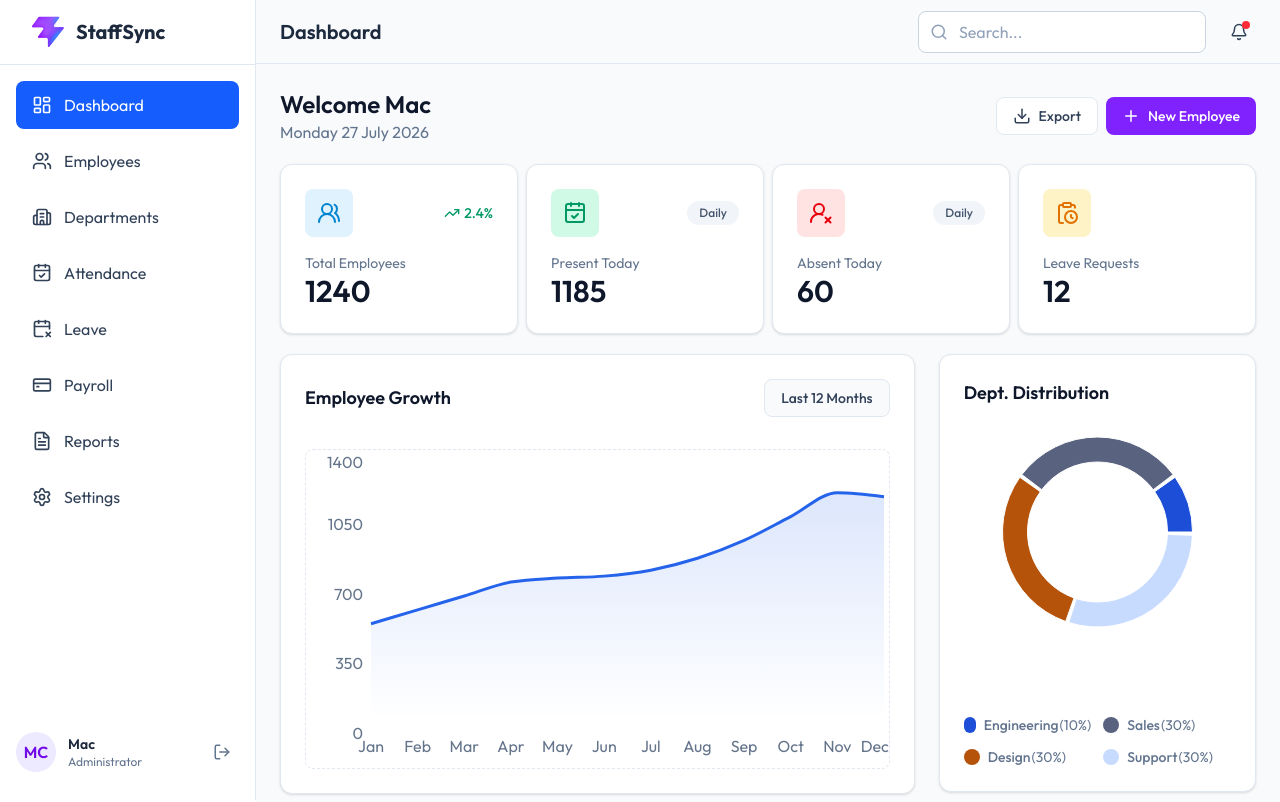
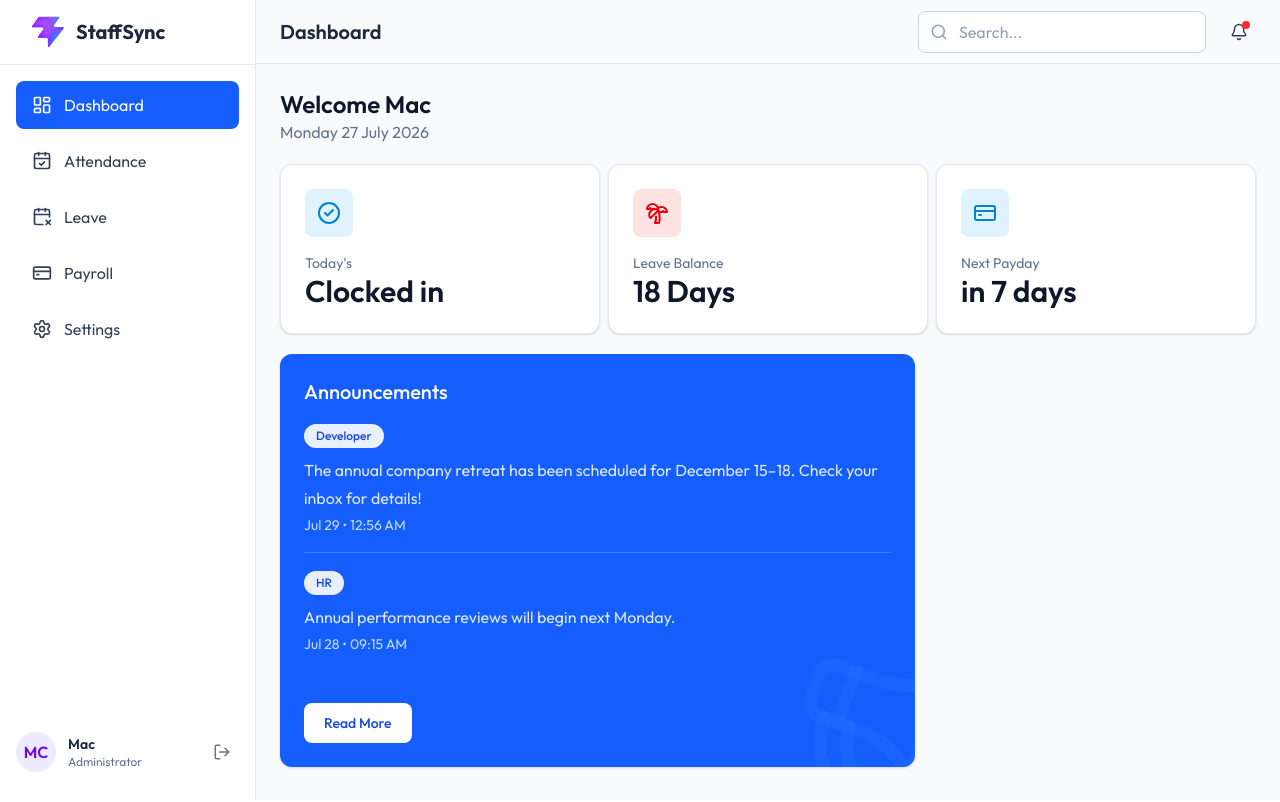
Before and after one commit to Firoz-mac/StaffSync, a React (Vite) app in the folder client/: page /dashboard in a window 1280 px wide. Shown: the top 802 px of the page. Built offline with nearby package versions, Linux system fonts and the light colour scheme.

Commit message:
feat: add role-based dashboard, sidebar, and summary cards  architecture

```diff
--- a/client/src/App.jsx
+++ b/client/src/App.jsx
@@ -30,7 +30,7 @@ function App() {
 
         <Route element={<MainLayout/>}>
 
-          <Route path='/dashboard' element={<AdminDashboard/>}/>
+          <Route path='/dashboard' element={<Dashboard/>}/>
           <Route path='/employees' element={<Employees/>}/>
           <Route path='/departments' element={<Departments/>}/>
           <Route path='/attendance' element={<Attendance/>}/>
--- a/client/src/components/dashboard/WelcomeBanner.jsx
+++ b/client/src/components/dashboard/WelcomeBanner.jsx
@@ -1,10 +1,15 @@
+import React from 'react'
 import { Download, Plus } from 'lucide-react'
-import React, { useEffect } from 'react'
 import Button from '../Button'
 import { formatCurrentDate } from '../../utils/formatDate'
 import ErrorState from '../errorState/ErrorState'
+import { useAuthStore } from '../../store/authStore'
 
 const WelcomeBanner = () => {
+
+    const user = useAuthStore((state) => state.user);
+
+    const isAdmin = user?.role === "admin";
 
     const today = formatCurrentDate();
 
@@ -12,10 +17,14 @@ const WelcomeBanner = () => {
     <div className='flex flex-col gap-4 lg:flex-row lg:items-center lg:justify-between'>
 
         <div>
-            <h1 className="text-2xl font-semibold text-slate-900 dark:text-slate-100">Welcome Mac</h1>
+            <h1 className="text-2xl font-semibold text-slate-900 dark:text-slate-100">
+                Welcome {user?.fullName || "User"}
+            </h1>
             <p className="text-slate-500 dark:text-slate-400">{today}</p>
         </div>
 
+        {
+            isAdmin && (
                 <div className='flex flex-wrap gap-2'>
 
                     <Button variant='outline'>
@@ -29,6 +38,10 @@ const WelcomeBanner = () => {
                     </Button>
 
                 </div>
+            )
+        }
+
+
 
     </div>
     // <ErrorState
--- a/client/src/components/dashboard/summaryCard/SummaryCardSection.jsx
+++ b/client/src/components/dashboard/summaryCard/SummaryCardSection.jsx
@@ -1,22 +1,30 @@
 import React from 'react'
 import SummaryCard from './SummaryCard'
-import { adminSummaryCards } from '../../../constants/dashboard/adminSummaryCards'
+import { summaryCards } from '../../../constants/dashboard/summaryCards'
 import SummaryCardSkeleton from '../../skeleton/SummaryCardSkeleton'
 import ErrorState from '../../errorState/ErrorState'
+import { useAuthStore } from '../../../store/authStore'
 
 const SummaryCardSection = () => {
+
+  const role = useAuthStore((state)=> state.user?.role);
+
+  const summaryCardData = summaryCards[role] || [];
+
   return (
-    <div className='grid grid-cols-2 lg:grid-cols-4 gap-2 py-5'>
-        {adminSummaryCards.map((card)=>(
+    <div className='grid grid-cols-2 lg:[grid-template-columns:repeat(auto-fit,minmax(250px,1fr))] gap-2 py-5'>
+        {
+          summaryCardData.map((card)=>(
 
-          <SummaryCard
-              key={card.id}
-              {...card}
-          />
+            <SummaryCard
+                key={card.id}
+                {...card}
+            />
 
-          // <SummaryCardSkeleton/>
+            // <SummaryCardSkeleton/>
 
-        ))}
+          ))
+        }
     </div>
   )
 }
--- a/client/src/components/sidebar/SidebarLinks.jsx
+++ b/client/src/components/sidebar/SidebarLinks.jsx
@@ -3,8 +3,15 @@ import { NavLink } from "react-router-dom";
 import { sidebarLinks } from '../../constants/sidebarLinks';
 import { useSidebarStore } from '../../store/sidebarStore';
 import UserAccount from './UserAccount';
+import { useAuthStore } from '../../store/authStore';
 
 const SidebarLinks = () => {
+
+    const role = useAuthStore((state)=> state.user?.role);
+
+    const filteredLinks = sidebarLinks.filter((link)=>
+        link.roles.includes(role)
+    );
 
     const { closeSidebar } = useSidebarStore();
 
@@ -17,7 +24,7 @@ const SidebarLinks = () => {
 
             <div className='space-y-2'>
 
-                {sidebarLinks.map((link) => {
+                {filteredLinks.map((link) => {
                     const Icon = link.icon;
 
                     return (
--- a/client/src/constants/dashboard/adminSummaryCards.js
+++ /dev/null
@@ -1,44 +0,0 @@
-import {
-    UsersRound,
-    CircleCheck,
-    Building2,
-    CalendarCheck,
-    Clock3,
-    UserRoundX,
-    ClipboardClock,
-} from "lucide-react";
-
-export const adminSummaryCards = [
-    {
-        id: 1,
-        title: "Total Employees",
-        value: 1240,
-        icon: UsersRound,
-        iconVariant: "blue",
-        trendValue: "2.4%",
-        trendDirection: "positive"
-    },
-    {
-        id: 2,
-        title: "Present Today",
-        value: 1185,
-        icon: CalendarCheck,
-        iconVariant: "success",
-        tag: "Daily",
-    },
-    {
-        id: 3,
-        title: "Absent Today",
-        value: 60,
-        icon: UserRoundX,
-        iconVariant: "danger",
-        tag: "Daily",
-    },
-    {
-        id: 4,
-        title: "Leave Requests",
-        value: 12,
-        icon: ClipboardClock,
-        iconVariant: "amber",
-    },
-]
--- /dev/null
+++ b/client/src/constants/dashboard/summaryCards.js
@@ -0,0 +1,73 @@
+import {
+    UsersRound,
+    CircleCheck,
+    Building2,
+    CalendarCheck,
+    Clock3,
+    UserRoundX,
+    ClipboardClock,
+    TreePalm,
+    CreditCard,
+} from "lucide-react";
+
+export const summaryCards = {
+
+    admin: [
+        {
+            id: 1,
+            title: "Total Employees",
+            value: 1240,
+            icon: UsersRound,
+            iconVariant: "blue",
+            trendValue: "2.4%",
+            trendDirection: "positive"
+        },
+        {
+            id: 2,
+            title: "Present Today",
+            value: 1185,
+            icon: CalendarCheck,
+            iconVariant: "success",
+            tag: "Daily",
+        },
+        {
+            id: 3,
+            title: "Absent Today",
+            value: 60,
+            icon: UserRoundX,
+            iconVariant: "danger",
+            tag: "Daily",
+        },
+        {
+            id: 4,
+            title: "Leave Requests",
+            value: 12,
+            icon: ClipboardClock,
+            iconVariant: "amber",
+        },
+    ],
+
+    employee: [
+        {
+            id: 1,
+            title: "Today's",
+            value: "Clocked in",
+            icon: CircleCheck,
+            iconVariant: "blue",
+        },
+        {
+            id: 2,
+            title: "Leave Balance",
+            value: "18 Days",
+            icon: TreePalm,
+            iconVariant: "danger",
+        },
+        {
+            id: 3,
+            title: "Next Payday",
+            value: "in 7 days",
+            icon: CreditCard,
+            iconVariant: "blue",
+        },
+    ],
+};
--- a/client/src/constants/sidebarLinks.js
+++ b/client/src/constants/sidebarLinks.js
@@ -14,40 +14,48 @@ export const sidebarLinks = [
         title: "Dashboard",
         path: "/dashboard",
         icon: LayoutDashboard,
+        roles: ["admin", "employee"],
     },
     {
         title: "Employees",
         path: "/employees",
         icon: Users,
+        roles: ["admin"],
     },
     {
         title: "Departments",
         path: "/departments",
         icon: Building2,
+        roles: ["admin"],
     },
     {
         title: "Attendance",
         path: "/attendance",
         icon: CalendarCheck,
+        roles: ["admin", "employee"],
     },
     {
         title: "Leave",
         path: "/leave",
         icon: CalendarX2,
+        roles: ["admin", "employee"],
     },
     {
         title: "Payroll",
         path: "/payroll",
         icon: CreditCard,
+        roles: ["admin", "employee"],
     },
     {
         title: "Reports",
         path: "/reports",
         icon: FileText,
+        roles: ["admin"],
     },
     {
         title: "Settings",
         path: "/settings",
         icon: Settings,
+        roles: ["admin", "employee"],
     },
-]
+];
--- a/client/src/pages/Dashboard.jsx
+++ b/client/src/pages/Dashboard.jsx
@@ -1,11 +1,26 @@
 import React from 'react'
+import { useAuthStore } from '../store/authStore'
+import AdminDashboard from './dashboard/AdminDashboard'
+import EmployeeDashboard from './dashboard/EmployeeDashboard';
+import Unauthorized from './Unauthorized';
+
+const dashboards = {
+  admin: AdminDashboard,
+  employee: EmployeeDashboard,
+}
 
 const Dashboard = () => {
-  return (
-    <div>
-      Dashboard
-    </div>
+
+  const role = useAuthStore((state)=> state.user?.role);
+
+  const DashboardPage = dashboards[role];
+
+  return DashboardPage ? (
+    <DashboardPage />
+  ) : (
+    <Unauthorized />
   )
+
 }
 
 export default Dashboard
--- /dev/null
+++ b/client/src/pages/Unauthorized.jsx
@@ -0,0 +1,9 @@
+import React from 'react'
+
+const Unauthorized = () => {
+  return (
+    <div>Unauthorized</div>
+  )
+}
+
+export default Unauthorized
--- /dev/null
+++ b/client/src/pages/dashboard/EmployeeDashboard.jsx
@@ -0,0 +1,25 @@
+import React from 'react'
+import WelcomeBanner from '../../components/dashboard/WelcomeBanner'
+import SummaryCardSection from '../../components/dashboard/summaryCard/SummaryCardSection'
+import Announcements from '../../components/dashboard/Announcements'
+
+const EmployeeDashboard = () => {
+  return (
+    <div className='p-6'>
+      <WelcomeBanner/>
+      <SummaryCardSection/>
+
+      <div className='grid grid-cols-1 gap-6 items-start lg:grid-cols-[4fr_2fr]'>
+
+        <div className='grid grid-cols-1 gap-6'>
+          <Announcements/>
+        </div>
+
+        <div  className='flex flex-col gap-6'></div>
+
+      </div>
+    </div>
+  )
+}
+
+export default EmployeeDashboard
--- /dev/null
+++ b/client/src/store/authStore.js
@@ -0,0 +1,11 @@
+import { create } from "zustand";
+
+export const useAuthStore = create((set)=> ({
+    user:{
+        _id: "1",
+        fullName: "Mac",
+        email: "mac@example.com",
+        role: "employee",
+        profileImage: "",
+    }
+}))
```
Lines whose indentation alone changed are shown as unchanged.
